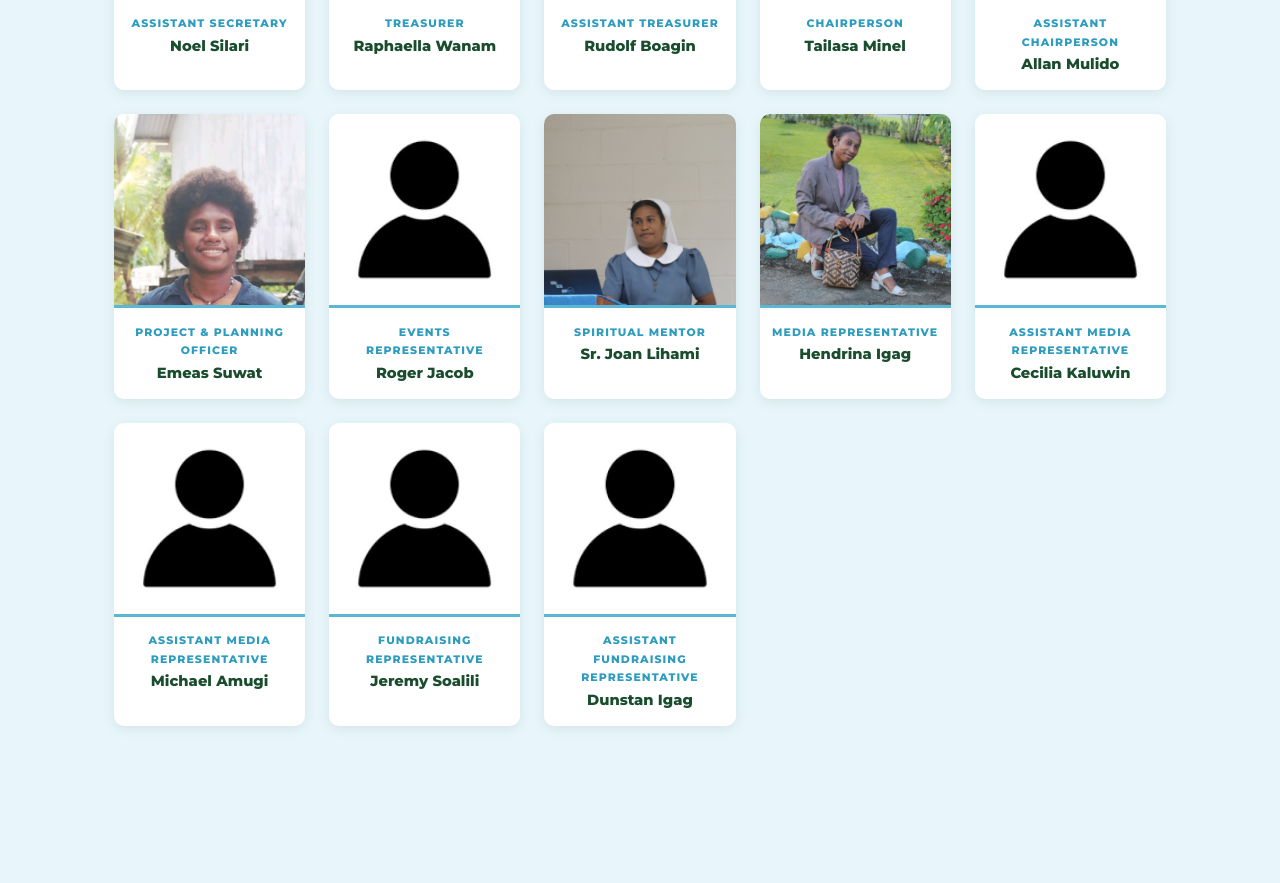
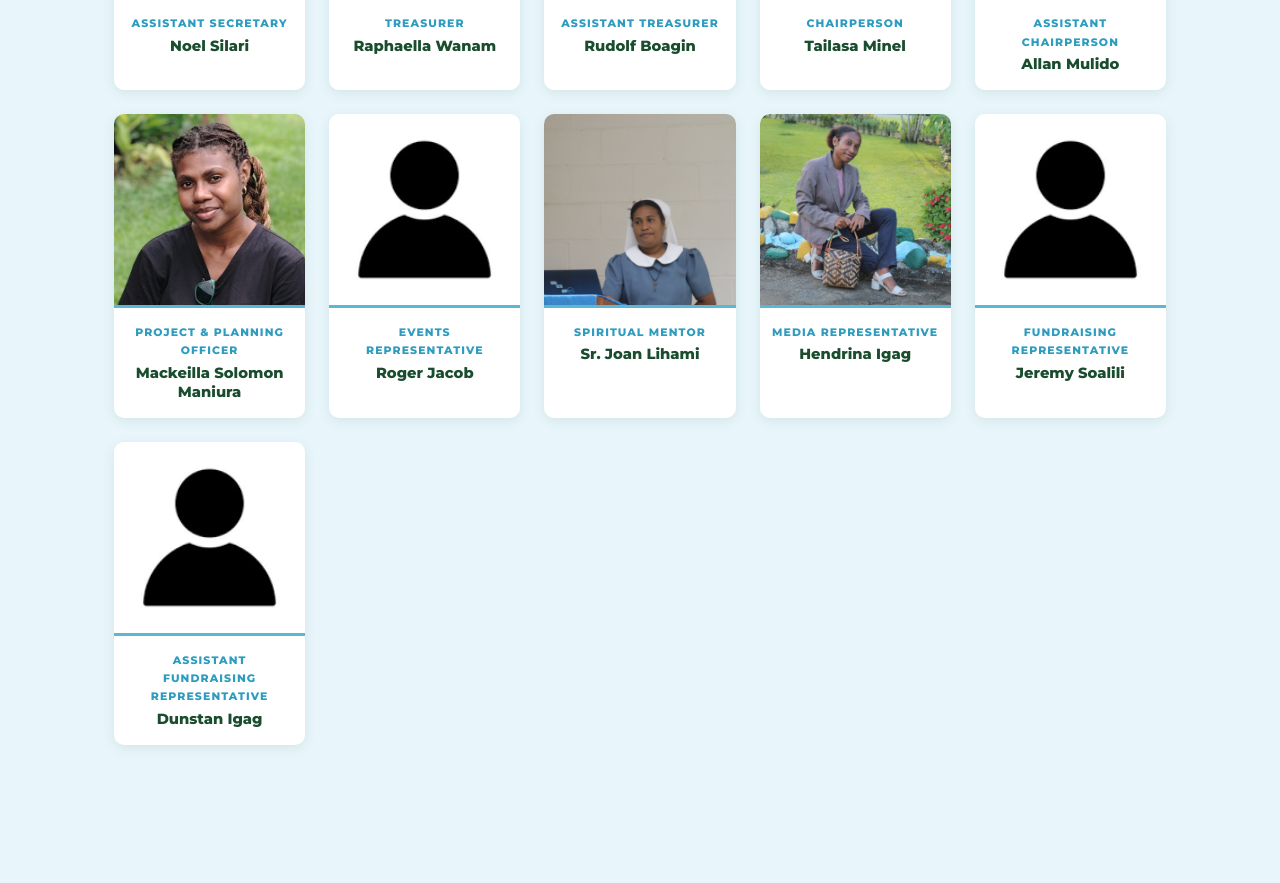
Before and after one commit to StanOut-develop/gamuna-foundation, a plain HTML site: page about.html in a window 1280 px wide. Shown: the part 1690-2573 px from the top of the page. Drawn offline with Linux system fonts and the light colour scheme.

Commit message:
Update to the about page

```diff
--- a/about.html
+++ b/about.html
@@ -220,15 +220,15 @@
         <div class="team-member-card">
           <div class="member-photo-wrap">
             <img
-              src="assets/team/emeas-suwat.jpg"
-              alt="Emeas Suwat"
+              src="assets/team/mackeilla-solomon-maniura.jpg"
+              alt="Mackeilla Solomon Maniura"
               class="member-photo"
               onerror="this.src='assets/team/placeholder.png'"
             />
           </div>
           <div class="member-info">
             <div class="member-role">Project & Planning Officer</div>
-            <div class="member-name">Emeas Suwat</div>
+            <div class="member-name">Mackeilla Solomon Maniura</div>
           </div>
         </div>
 
@@ -277,38 +277,6 @@
           <div class="member-info">
             <div class="member-role">Media Representative</div>
             <div class="member-name">Hendrina Igag</div>
-          </div>
-        </div>
-
-        <!-- Assistant Media Representative -->
-        <div class="team-member-card">
-          <div class="member-photo-wrap">
-            <img
-              src="assets/team/cecilia-kaluwin.jpg"
-              alt="Cecilia Kaluwin"
-              class="member-photo"
-              onerror="this.src='assets/team/placeholder.png'"
-            />
-          </div>
-          <div class="member-info">
-            <div class="member-role">Assistant Media Representative</div>
-            <div class="member-name">Cecilia Kaluwin</div>
-          </div>
-        </div>
-
-                <!-- Assistant Media Representative -->
-        <div class="team-member-card">
-          <div class="member-photo-wrap">
-            <img
-              src="assets/team/michael-amugi.jpg"
-              alt="Jeremy Soalili"
-              class="member-photo"
-              onerror="this.src='assets/team/placeholder.png'"
-            />
-          </div>
-          <div class="member-info">
-            <div class="member-role">Assistant Media Representative</div>
-            <div class="member-name">Michael Amugi</div>
           </div>
         </div>
 
```
